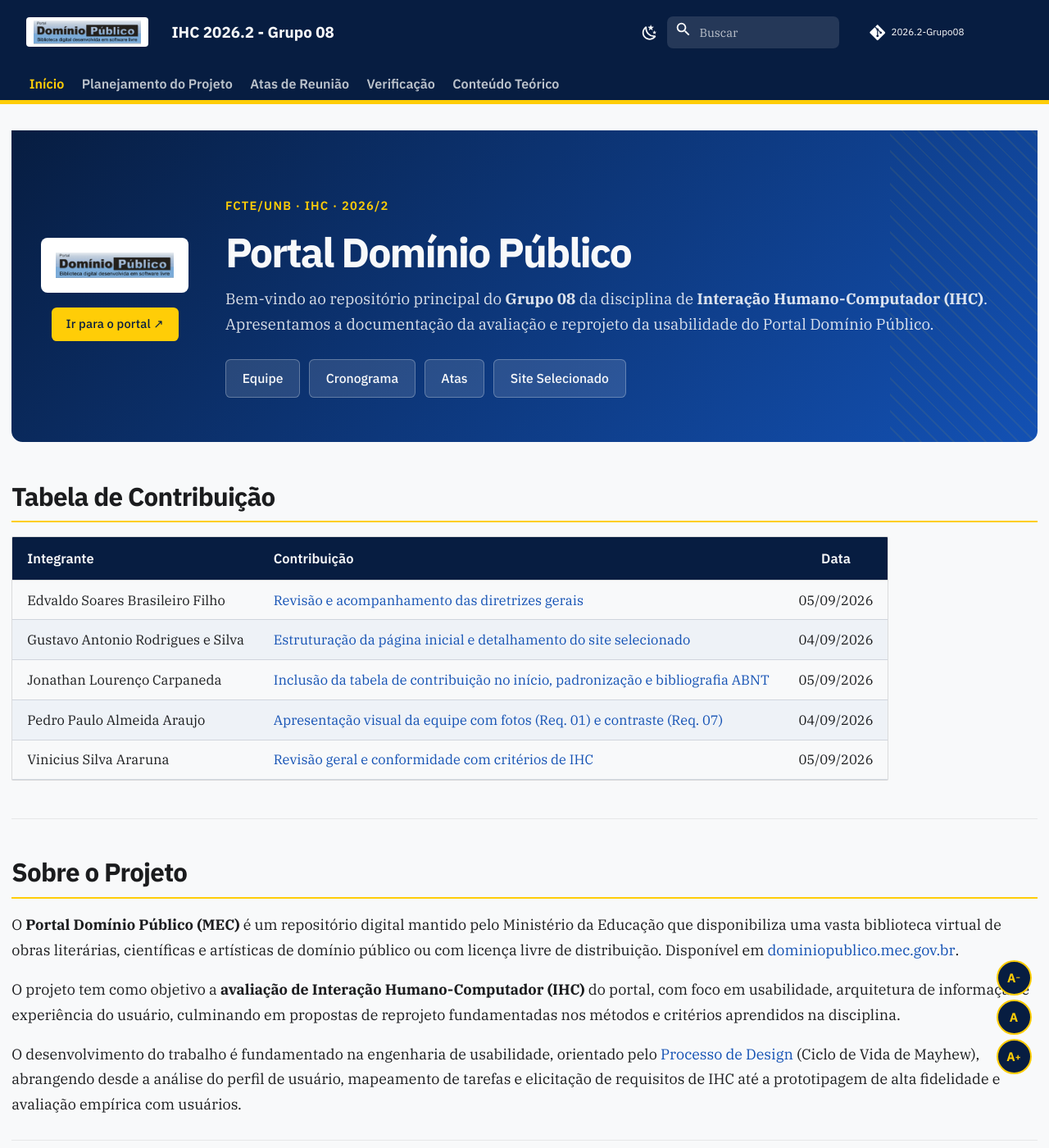
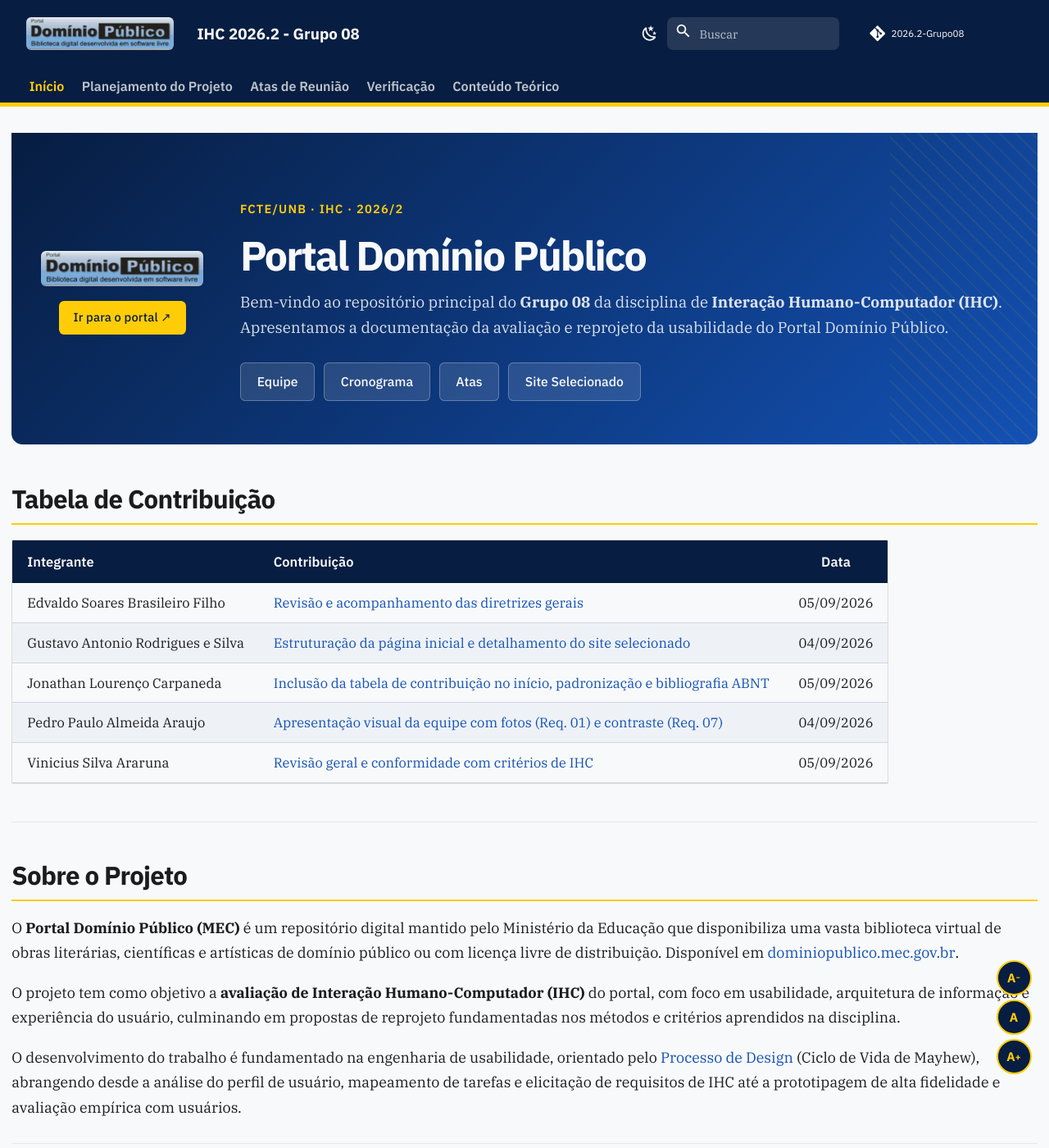
Before and after one commit to Interacao-Humano-Computador/2026.2-Grupo08, an MkDocs documentation site: the page built from docs/index.md, in a window 1280 px wide and 1400 px high. Shown: the whole window at 82% size. Built offline with MkDocs 1.6.1 and Material for MkDocs 9.7.7, drawn with Linux system fonts in a browser that asks for light colours; comment, search, counter and statistics services are not loaded; some of the changed text lies outside the part shown.

Commit message:
style: ajustes simples de layout e bordas da logo

```diff
--- a/docs/assets/css/extra.css
+++ b/docs/assets/css/extra.css
@@ -147,12 +147,10 @@
 
 /* Logo no header — com fundo branco arredondado para combinar com a logo */
 .md-header__button.md-logo img {
-  height: 2rem;
+  height: 2.2rem;
   width: auto;
   object-fit: contain;
-  background: white;
-  padding: 0.2rem 0.5rem;
-  border-radius: 4px;
+  border-radius: 6px;
 }
 
 /* ============================================================
@@ -401,12 +399,10 @@
 }
 
 .dp-splash-logo img {
-  width: 180px;
+  width: 198px;
   height: auto;
-  background: white;
-  padding: 1rem;
-  border-radius: 8px;
   display: block;
+  border-radius: 6px;
 }
 
 .dp-splash-link {
@@ -495,7 +491,7 @@
   }
 
   .dp-splash-logo img {
-    width: 110px;
+    width: 121px;
     margin: 0 auto;
   }
 
```
Also changed, not shown: docs/index.md (+1 -1 lines).
